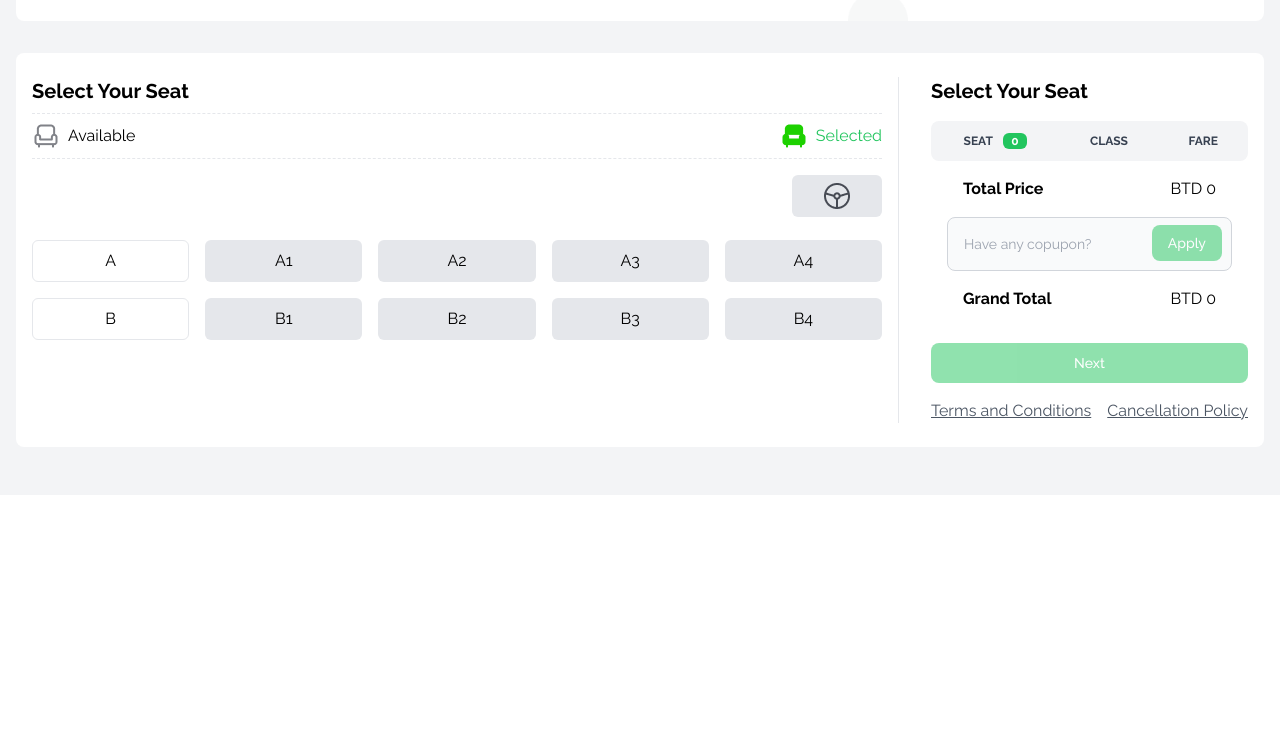
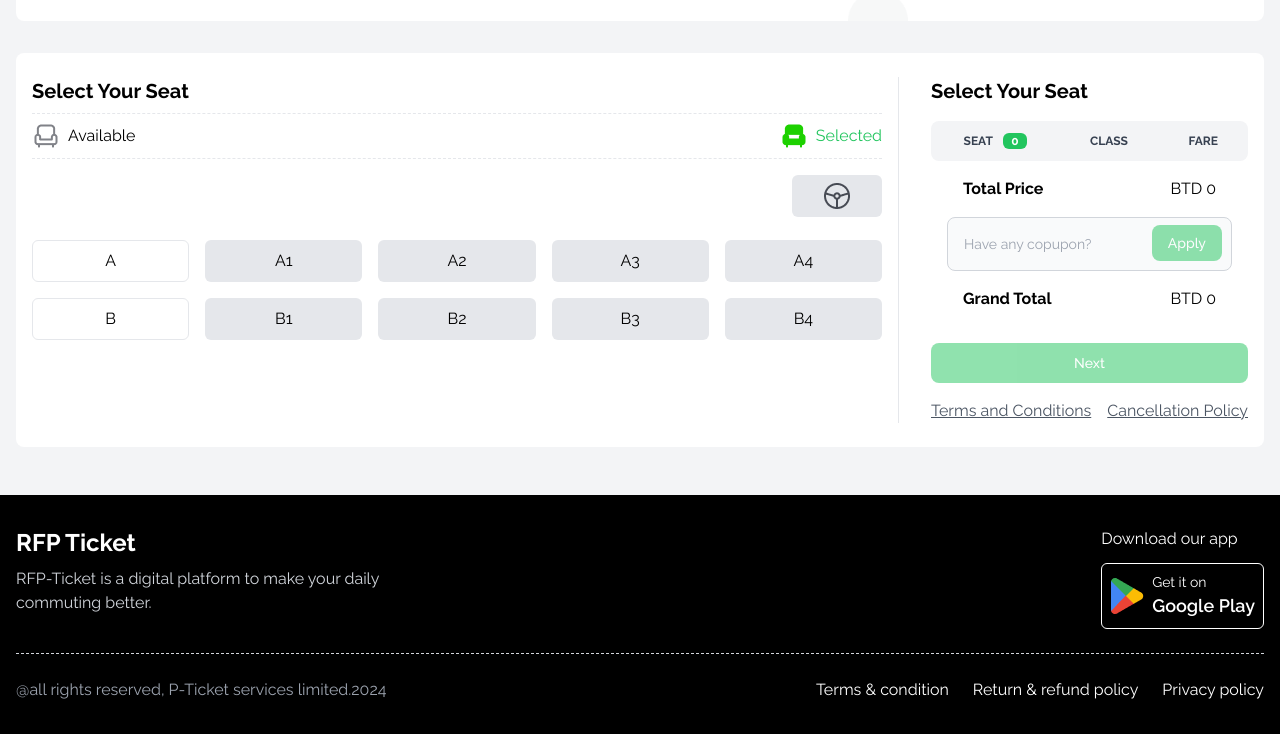
Before and after one commit to rahatfaruk/pha5-rfp-ticket-site, a plain HTML site: page index.html in a window 1280 px wide. Shown: the part 1487-2221 px from the top of the page. Before the commit the page ends 1982 px from the top, so only its background shows below. Drawn offline with nearby package versions, Linux system fonts and the light colour scheme.

Commit message:
footer added

```diff
--- a/index.html
+++ b/index.html
@@ -273,7 +273,6 @@
         </div>
       </div>
     </section>
-  </main>
 
     <!-- reservation-success-modal -->
     <div id="reservation-modal" tabindex="-1"
@@ -294,12 +293,42 @@
             <h3 class="mb-3 text-lg font-normal text-green-500 dark:text-green-400">Success</h3>
             <p class="mb-3 text-sm">Thank you for Booking Our Bus Seats. We are working hard to find the best service and deals for you. </p>
             <p class="mb-3 text-sm text-gray-500">Shortly you will find a confirmation in your email.</p>
-          <button class="text-white bg-green-500 hover:bg-green-700 focus:ring-4 focus:outline-none focus:ring-green-300 dark:focus:ring-green-800 font-medium rounded-lg text-sm inline-flex items-center px-5 py-2.5 text-center">Continue</button>
+            <button class="text-white bg-green-500 hover:bg-green-700 focus:ring-4 focus:outline-none focus:ring-green-300 dark:focus:ring-green-800 font-medium rounded-lg text-sm inline-flex items-center px-5 py-2.5 text-center"  data-modal-hide="reservation-modal">Continue</button>
           </div>
         </div>
       </div>
     </div>
+  </main>
 
+  <footer class="px-4 py-8 bg-black text-white">
+    <div class="max-w-screen-xl mx-auto">
+      <!-- ### subsection -->
+      <div class="flex flex-col md:flex-row justify-between gap-4 border-b border-dashed border-gray-300 pb-6 mb-6">
+        <!-- desc -->
+        <div class="max-w-md">
+          <h2 class="text-2xl font-bold mb-2">RFP Ticket</h2>
+          <p class="text-gray-300">RFP-Ticket is a digital platform to make your daily commuting better.</p>
+        </div>
+        <!-- download app -->
+        <div>
+          <h2 class="mb-3">Download our app</h2>
+          <button class="flex items-center gap-2 border border-white p-2 rounded-md">
+            <img src="./images/playstore.png" alt="">
+            <p class="text-left text-sm">Get it on <span class="block text-lg font-semibold">Google Play</span></p>
+          </button>
+        </div>
+      </div>
+      <!-- ### subsection -->
+      <div class="flex flex-col md:flex-row justify-between gap-4 flex-wrap">
+        <p class="text-gray-400">@all rights reserved, P-Ticket services limited.2024</p>
+        <ul class="flex gap-6">
+          <li><a href="#" class="hover:underline">Terms & condition</a></li>
+          <li><a href="#" class="hover:underline">Return & refund policy</a></li>
+          <li><a href="#" class="hover:underline">Privacy policy</a></li>
+        </ul>
+      </div>
+    </div>
+  </footer>
 
   <!-- flowbite script -->
   <script src="https://cdnjs.cloudflare.com/ajax/libs/flowbite/2.3.0/flowbite.min.js"></script>
```
Also changed, not shown: 1 other file. Lines whose indentation alone changed are shown as unchanged.
